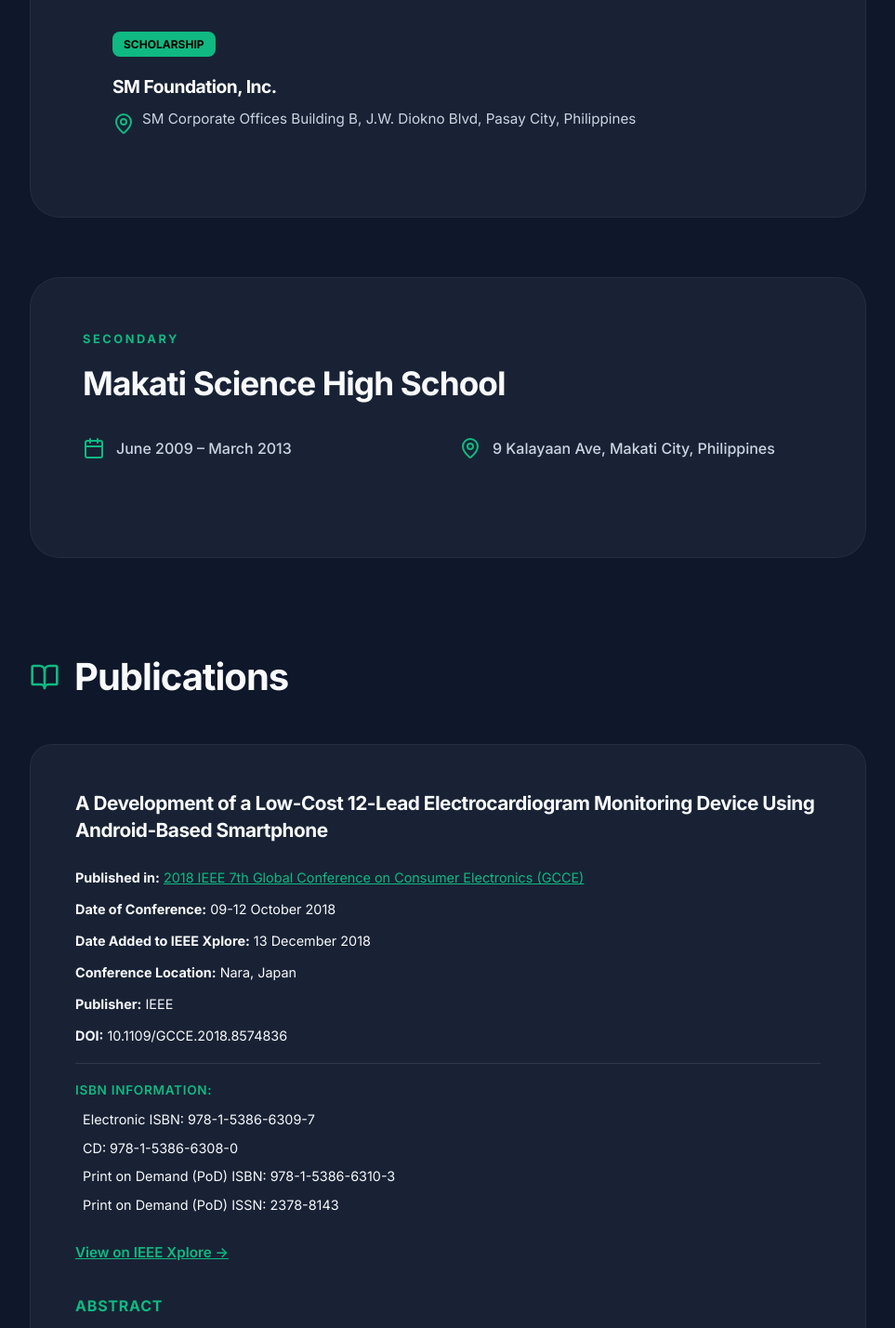
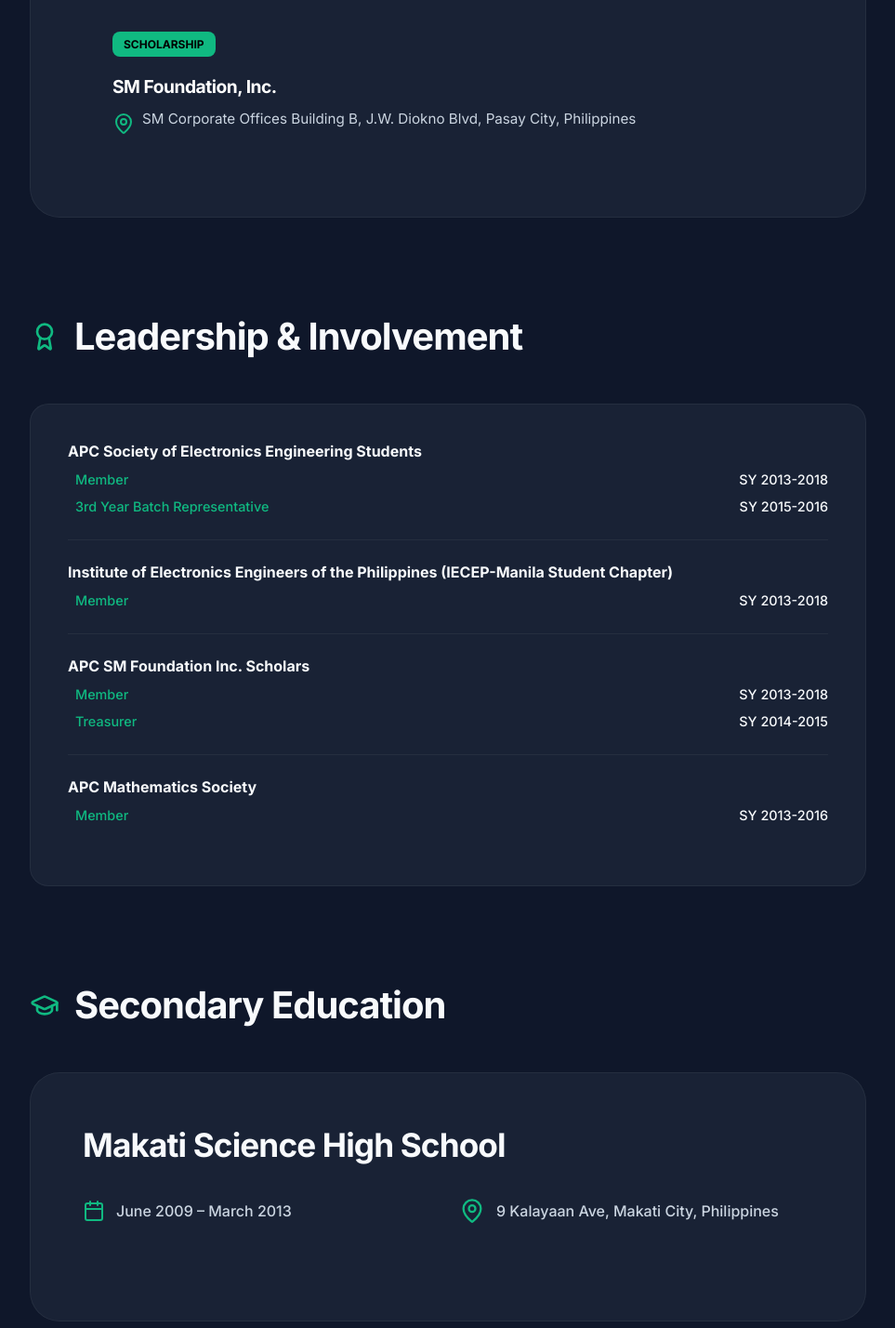
Before and after one commit to cng07/carlosng07, a React (Vite) app: page /education in a window 1280 px wide. Shown: the part 1235-2663 px from the top of the page at 93% size, without its empty margins (158-1121 px from the left). Built offline with nearby package versions, Linux system fonts and the light colour scheme; no server answers.

Commit message:
Update education page - Leadership and involvement

```diff
--- a/src/pages/Education.jsx
+++ b/src/pages/Education.jsx
@@ -105,7 +105,7 @@ const Education = () => {
                     maxWidth: '900px',
                     margin: '0 auto'
                 }}>
-                    {resumeData.education.map((edu, idx) => (
+                    {resumeData.education.filter(edu => edu.type === 'Tertiary').map((edu, idx) => (
                         <motion.div
                             key={idx}
                             variants={itemVariants}
@@ -244,6 +244,179 @@ const Education = () => {
                     ))}
                 </div>
 
+                {/* Leadership & Involvement Section */}
+                <div style={{ marginTop: '6rem', maxWidth: '900px', margin: '6rem auto 0' }}>
+                    <motion.h2
+                        variants={itemVariants}
+                        style={{
+                            fontSize: 'clamp(1.8rem, 6vw, 2.5rem)',
+                            fontWeight: 800,
+                            marginBottom: '2.5rem',
+                            display: 'flex',
+                            alignItems: 'center',
+                            gap: '1rem',
+                            color: 'var(--text-main)'
+                        }}
+                    >
+                        <Award size={32} color="var(--primary)" />
+                        Leadership &amp; Involvement
+                    </motion.h2>
+
+                    <motion.div
+                        variants={itemVariants}
+                        className="glass"
+                        style={{
+                            padding: 'clamp(1.5rem, 5vw, 2.5rem)',
+                            borderRadius: '20px',
+                            border: '1px solid rgba(255,255,255,0.05)'
+                        }}
+                    >
+                        <div style={{
+                            display: 'flex',
+                            flexDirection: 'column',
+                            gap: '1.5rem'
+                        }}>
+                            {[
+                                {
+                                    organization: "APC Society of Electronics Engineering Students",
+                                    roles: [
+                                        { title: "Member", period: "SY 2013-2018" },
+                                        { title: "3rd Year Batch Representative", period: "SY 2015-2016" }
+                                    ]
+                                },
+                                {
+                                    organization: "Institute of Electronics Engineers of the Philippines (IECEP-Manila Student Chapter)",
+                                    roles: [
+                                        { title: "Member", period: "SY 2013-2018" }
+                                    ]
+                                },
+                                {
+                                    organization: "APC SM Foundation Inc. Scholars",
+                                    roles: [
+                                        { title: "Member", period: "SY 2013-2018" },
+                                        { title: "Treasurer", period: "SY 2014-2015" }
+                                    ]
+                                },
+                                {
+                                    organization: "APC Mathematics Society",
+                                    roles: [
+                                        { title: "Member", period: "SY 2013-2016" }
+                                    ]
+                                }
+                            ].map((org, idx) => (
+                                <div key={idx} style={{
+                                    paddingBottom: '1.5rem',
+                                    borderBottom: idx < 3 ? '1px solid rgba(255,255,255,0.05)' : 'none'
+                                }}>
+                                    <p style={{
+                                        fontSize: '1rem',
+                                        fontWeight: 700,
+                                        color: 'var(--text-main)',
+                                        marginBottom: '0.5rem',
+                                        lineHeight: 1.3
+                                    }}>
+                                        {org.organization}
+                                    </p>
+                                    <div style={{
+                                        display: 'flex',
+                                        flexDirection: 'column',
+                                        gap: '0.4rem',
+                                        marginLeft: '0.5rem'
+                                    }}>
+                                        {org.roles.map((role, roleIdx) => (
+                                            <p key={roleIdx} style={{
+                                                fontSize: '0.9rem',
+                                                color: 'var(--primary)',
+                                                fontWeight: 500,
+                                                display: 'flex',
+                                                justifyContent: 'space-between',
+                                                gap: '1rem'
+                                            }}>
+                                                <span>{role.title}</span>
+                                                <span style={{ color: 'var(--text-main)', whiteSpace: 'nowrap' }}>{role.period}</span>
+                                            </p>
+                                        ))}
+                                    </div>
+                                </div>
+                            ))}
+                        </div>
+                    </motion.div>
+                </div>
+
+                {/* Secondary School Section */}
+                <div style={{ marginTop: '6rem', maxWidth: '900px', margin: '6rem auto 0' }}>
+                    <motion.h2
+                        variants={itemVariants}
+                        style={{
+                            fontSize: 'clamp(1.8rem, 6vw, 2.5rem)',
+                            fontWeight: 800,
+                            marginBottom: '2.5rem',
+                            display: 'flex',
+                            alignItems: 'center',
+                            gap: '1rem',
+                            color: 'var(--text-main)'
+                        }}
+                    >
+                        <GraduationCap size={32} color="var(--primary)" />
+                        Secondary Education
+                    </motion.h2>
+
+                    <div style={{
+                        display: 'flex',
+                        flexDirection: 'column',
+                        gap: '4rem',
+                        position: 'relative',
+                        maxWidth: '900px'
+                    }}>
+                        {resumeData.education.filter(edu => edu.type === 'Secondary').map((edu, idx) => (
+                            <motion.div
+                                key={idx}
+                                variants={itemVariants}
+                                style={{ position: 'relative' }}
+                            >
+                                {/* Card Content */}
+                                <div className="glass" style={{
+                                    padding: 'clamp(1.5rem, 5vw, 3.5rem)',
+                                    borderRadius: '32px',
+                                    border: '1px solid rgba(255,255,255,0.05)',
+                                    position: 'relative',
+                                    overflow: 'hidden',
+                                    display: 'flex',
+                                    flexDirection: 'column'
+                                }}>
+
+                                <div style={{ marginBottom: '1.5rem' }}>
+                                    <h2 style={{
+                                        fontSize: 'clamp(1.5rem, 5vw, 2.2rem)',
+                                        marginBottom: '0.75rem',
+                                        color: 'var(--text-main)',
+                                        lineHeight: 1.2
+                                    }}>
+                                        {edu.school}
+                                    </h2>
+                                </div>
+
+                                <div style={{
+                                    display: 'grid',
+                                    gridTemplateColumns: 'repeat(auto-fit, minmax(200px, 1fr))',
+                                    gap: '1.5rem',
+                                    marginBottom: '3rem'
+                                }}>
+                                    <div style={{ display: 'flex', alignItems: 'center', gap: '0.75rem', color: 'var(--text-muted)' }}>
+                                        <Calendar size={24} color="var(--primary)" />
+                                        <span style={{ fontWeight: 500 }}>{edu.period}</span>
+                                    </div>
+                                    <div style={{ display: 'flex', alignItems: 'center', gap: '0.75rem', color: 'var(--text-muted)' }}>
+                                        <MapPin size={28} color="var(--primary)" />
+                                        <span style={{ fontWeight: 500 }}>{edu.fullAddress}</span>
+                                    </div>
+                                </div>
+                                </div>
+                            </motion.div>
+                        ))}
+                    </div>
+                </div>
+
                 {/* Publications Section */}
                 <div style={{ marginTop: '6rem', maxWidth: '900px', margin: '6rem auto 0' }}>
                     <motion.h2
```
